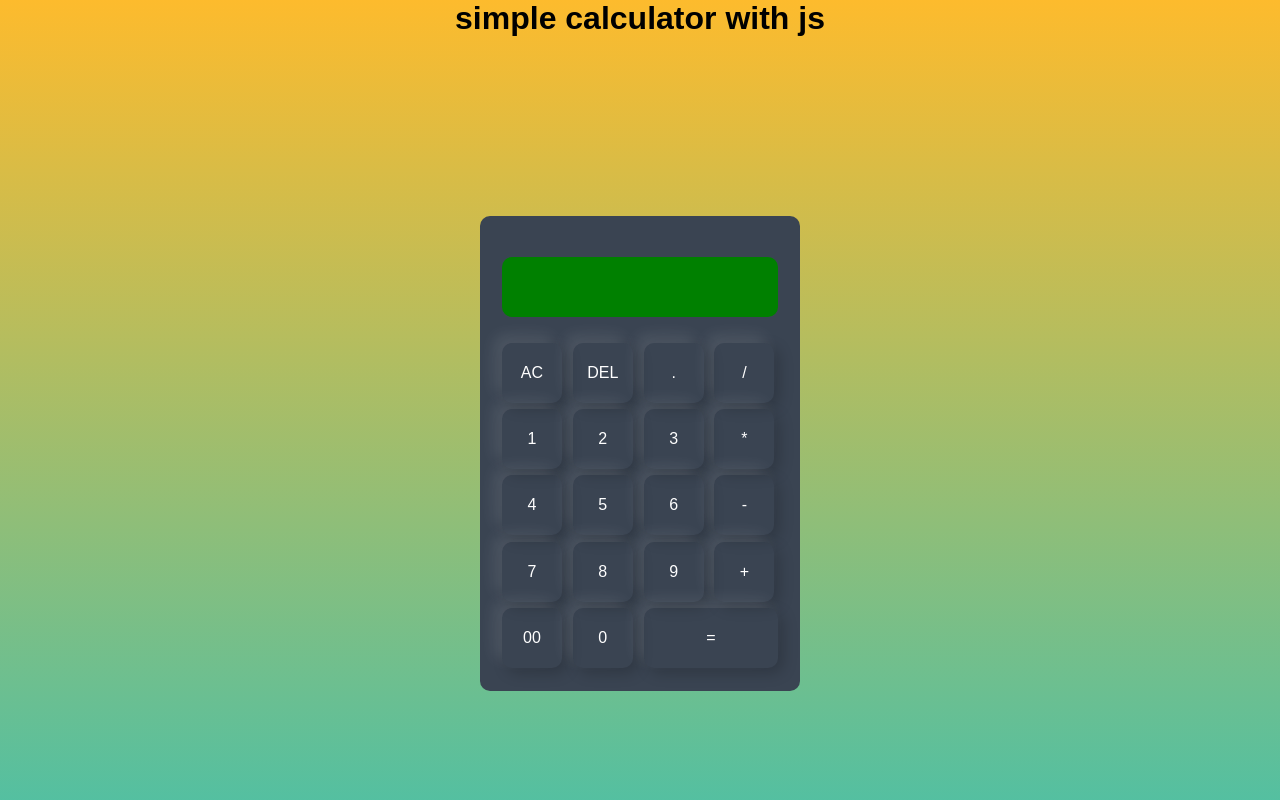
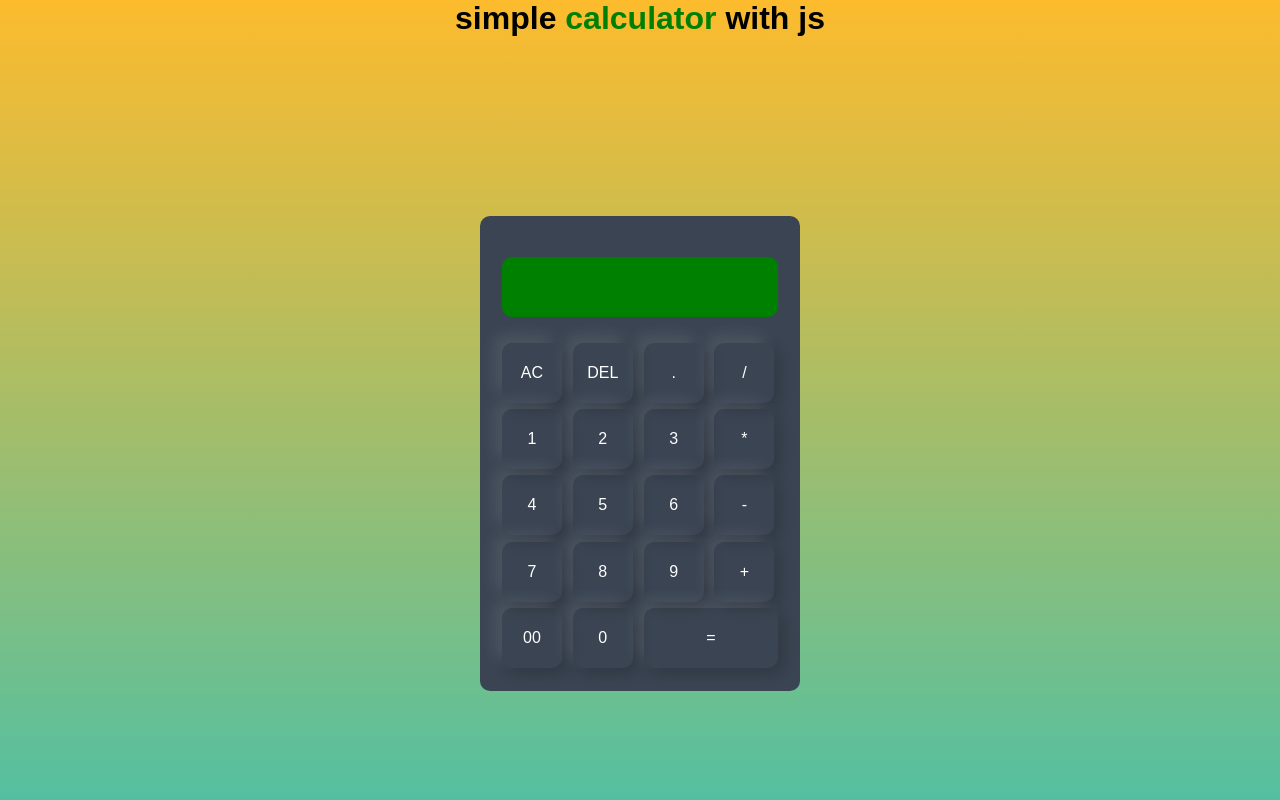
Before and after one commit to Goldguntur/simpleCalculatorJs, a plain HTML site: page index.html in a window 1280 px wide. Shown: the top 800 px of the page. Drawn offline with Linux system fonts and the light colour scheme.

Commit message:
Update color calculator h1

```diff
--- a/index.html
+++ b/index.html
@@ -7,7 +7,7 @@
     <link rel="stylesheet" href="style.css" />
   </head>
   <body>
-    <h1>simple <span         color="green">calculator</span> with js</h1>
+    <h1>simple <span         style="color: green;">calculator</span> with js</h1>
     <div class="container">
       <div class="calculator">
         <form>
```
